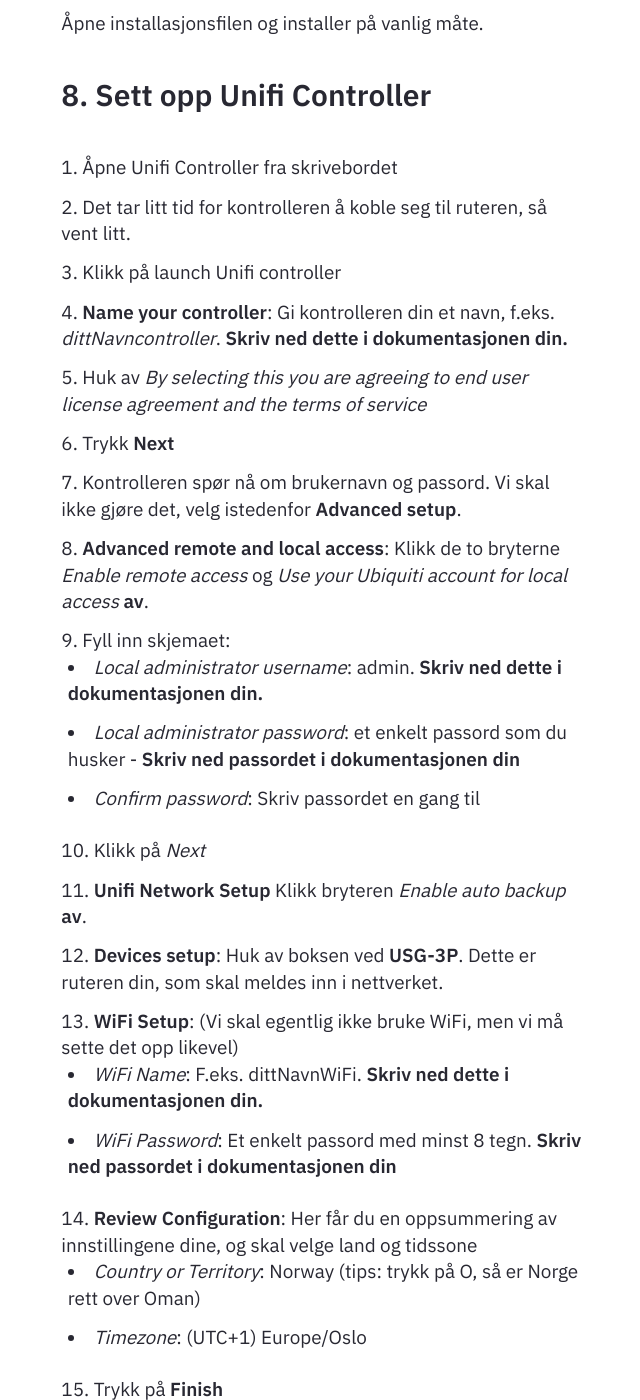
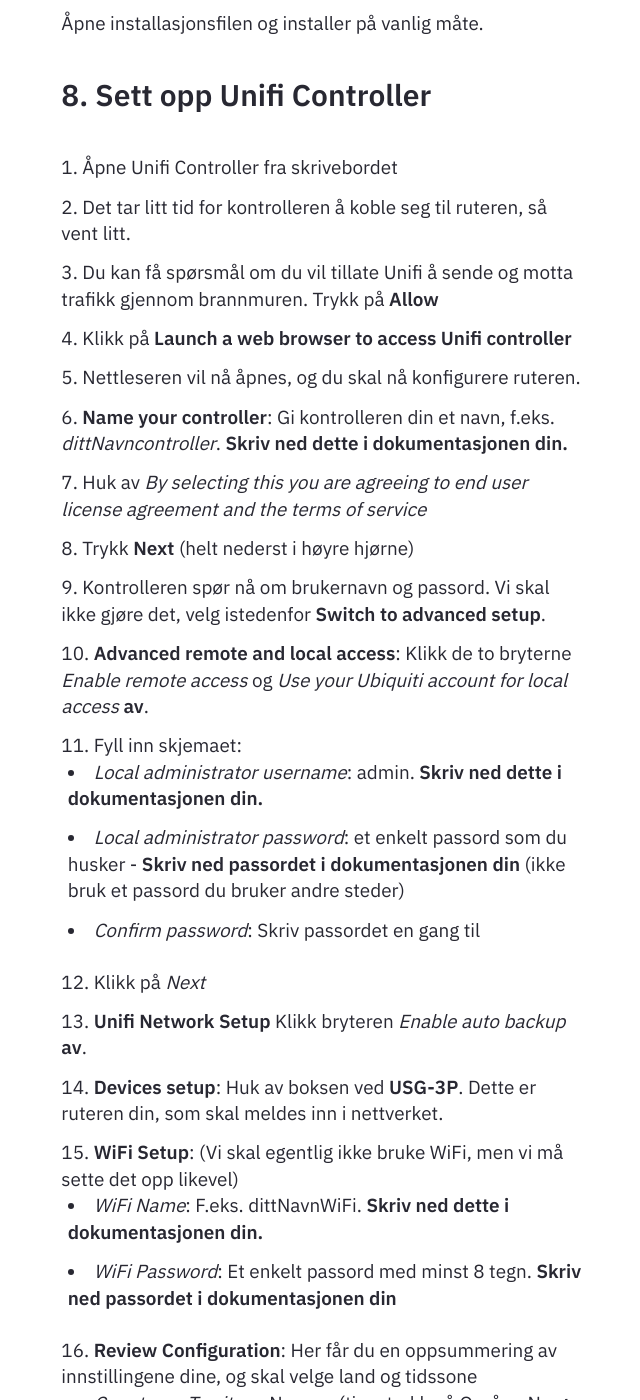
Before and after one commit to Cha-IM/cha-im.github.io, a Jekyll site: the page built from _notes/Public/Teknologiforståelse/Nettverkslab/Sette opp nettverk med Unifi-ruter.md, in a window 1280 px wide and 1400 px high, scrolled down 3870 px. Shown: the whole window, without its empty margins (317-957 px from the left). Built offline with Jekyll 4.4.1, drawn with Linux system fonts in a browser that asks for light colours.

Commit message:
fix: Updated guide

```diff
--- a/_notes/Public/Teknologiforståelse/Nettverkslab/Sette opp nettverk med Unifi-ruter.md
+++ b/_notes/Public/Teknologiforståelse/Nettverkslab/Sette opp nettverk med Unifi-ruter.md
@@ -90,23 +90,25 @@ Vi kan ikke bruke nyeste versjon av Unifi Controller, men vi bruker version 7.0.
 ## 8. Sett opp Unifi Controller
 1. Åpne Unifi Controller fra skrivebordet
 2. Det tar litt tid for kontrolleren å koble seg til ruteren, så vent litt.
-3. Klikk på launch Unifi controller
-4. **Name your controller**: Gi kontrolleren din et navn, f.eks. _dittNavncontroller_. **Skriv ned dette i dokumentasjonen din.**
-5. Huk av _By selecting this you are agreeing to end user license agreement and the terms of service_
-6. Trykk **Next**
-7. Kontrolleren spør nå om brukernavn og passord. Vi skal ikke gjøre det, velg istedenfor **Advanced setup**.
-8. **Advanced remote and local access**: Klikk de to bryterne _Enable remote access_ og _Use your Ubiquiti account for local access_ **av**.
-9. Fyll inn skjemaet:
+3. Du kan få spørsmål om du vil tillate Unifi å sende og motta trafikk gjennom brannmuren. Trykk på **Allow**
+4. Klikk på **Launch a web browser to access Unifi controller**
+5. Nettleseren vil nå åpnes, og du skal nå konfigurere ruteren.
+6. **Name your controller**: Gi kontrolleren din et navn, f.eks. _dittNavncontroller_. **Skriv ned dette i dokumentasjonen din.**
+7. Huk av _By selecting this you are agreeing to end user license agreement and the terms of service_
+8. Trykk **Next** (helt nederst i høyre hjørne)
+9. Kontrolleren spør nå om brukernavn og passord. Vi skal ikke gjøre det, velg istedenfor **Switch to advanced setup**.
+10. **Advanced remote and local access**: Klikk de to bryterne _Enable remote access_ og _Use your Ubiquiti account for local access_ **av**.
+11. Fyll inn skjemaet:
 	* _Local administrator username_: admin. **Skriv ned dette i dokumentasjonen din.**
-	* _Local administrator password_: et enkelt passord som du husker - **Skriv ned passordet i dokumentasjonen din**
+	* _Local administrator password_: et enkelt passord som du husker - **Skriv ned passordet i dokumentasjonen din** (ikke bruk et passord du bruker andre steder)
 	* _Confirm password_: Skriv passordet en gang til
-10. Klikk på _Next_
-11. **Unifi Network Setup** Klikk bryteren _Enable auto backup_ **av**.
-12. **Devices setup**: Huk av boksen ved __USG-3P__. Dette er ruteren din, som skal meldes inn i nettverket.
-13. **WiFi Setup**: (Vi skal egentlig ikke bruke WiFi, men vi må sette det opp likevel)
+12. Klikk på _Next_
+13. **Unifi Network Setup** Klikk bryteren _Enable auto backup_ **av**.
+14. **Devices setup**: Huk av boksen ved __USG-3P__. Dette er ruteren din, som skal meldes inn i nettverket.
+15. **WiFi Setup**: (Vi skal egentlig ikke bruke WiFi, men vi må sette det opp likevel)
 	* _WiFi Name_: F.eks. dittNavnWiFi. **Skriv ned dette i dokumentasjonen din.**
 	* _WiFi Password_: Et enkelt passord med minst 8 tegn. **Skriv ned passordet i dokumentasjonen din**
-14. **Review Configuration**: Her får du en oppsummering av innstillingene dine, og skal velge land og tidssone
+16. **Review Configuration**: Her får du en oppsummering av innstillingene dine, og skal velge land og tidssone
 	* _Country or Territory_: Norway (tips: trykk på O, så er Norge rett over Oman)
 	* _Timezone_: (UTC+1) Europe/Oslo
-15. Trykk på **Finish**
+17. Trykk på **Finish**
```
